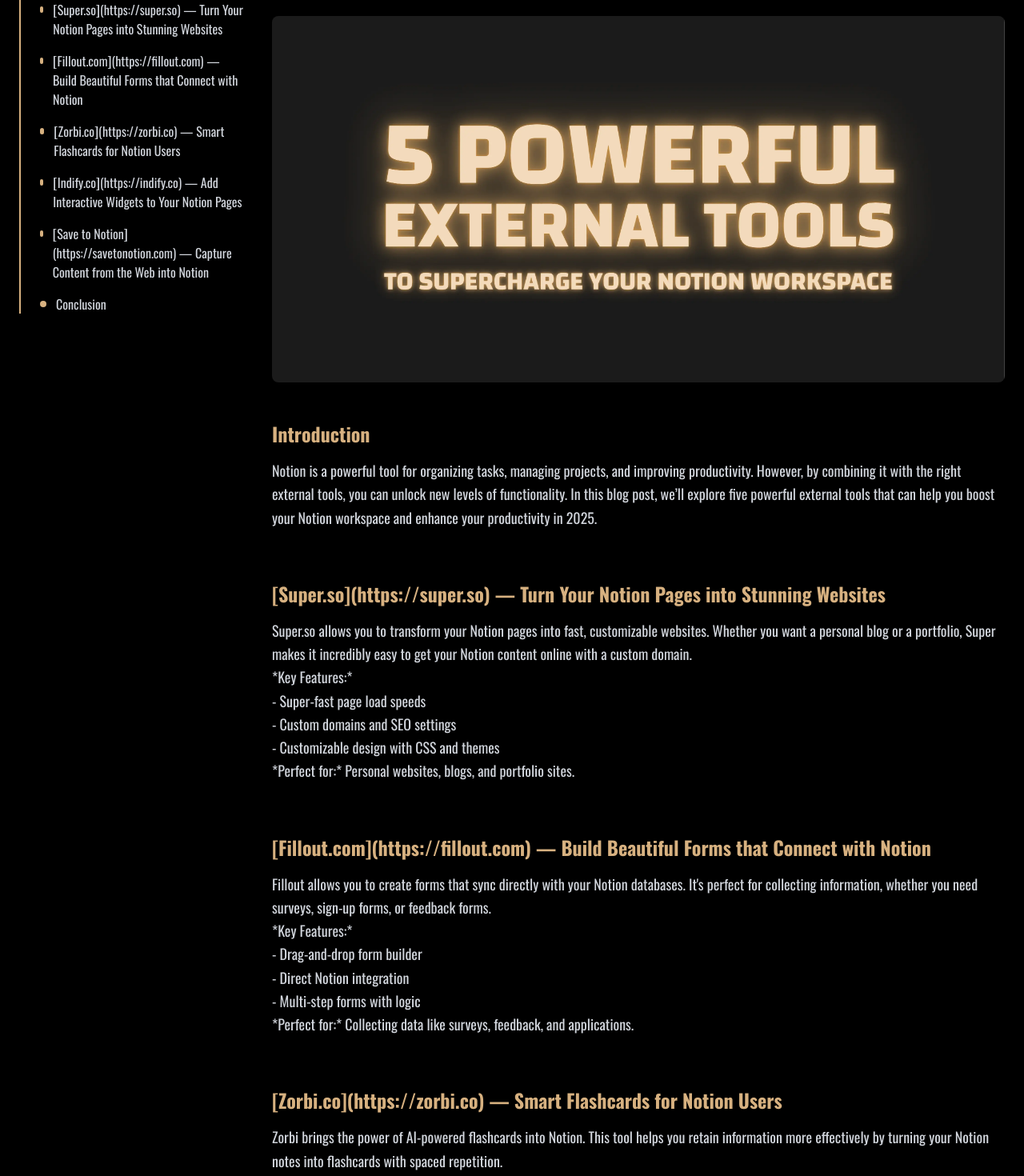
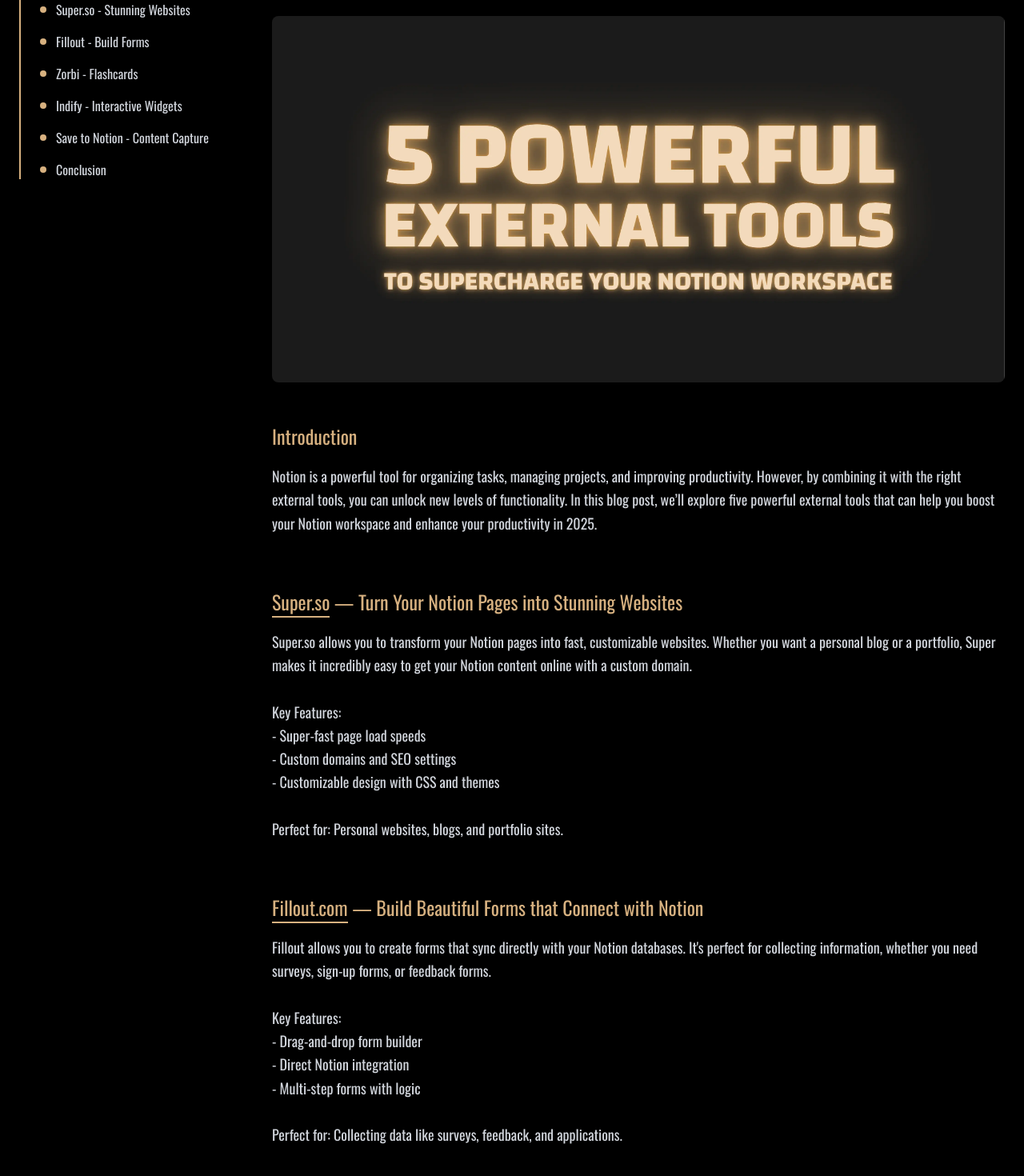
Before and after one commit to hazemyasserprg/mostafa-notion, a React (Vite) app: page /blogs/notion-external-tools in a window 1280 px wide. Shown: the part 180-1650 px from the top of the page at 80% size. Built offline with nearby package versions, Linux system fonts and the light colour scheme.

Commit message:
Updating Blogs

```diff
--- a/package.json
+++ b/package.json
@@ -19,6 +19,7 @@
     "react": "^19.0.0",
     "react-dom": "^19.0.0",
     "react-icons": "^5.5.0",
+    "react-markdown": "^10.1.0",
     "react-router-dom": "^7.4.1",
     "tailwindcss": "^4.0.17"
   },
--- a/src/data/blogsData.js
+++ b/src/data/blogsData.js
@@ -11,71 +11,83 @@
       {
         id: "intro",
         heading: "What is Notion?",
+        tocTitle: "Introduction to Notion", // New property for Table of Contents
         content:
           "Notion is a flexible tool for task management, note-taking, database creation, project organization, building wikis, and tracking goals and habits—all in one! Think of it as a combination of Google Docs, Trello, Evernote, and Todoist, but in a much smoother and more flexible way.",
       },
       {
         id: "why-notion",
         heading: "Why Do Millions Use Notion Daily?",
+        tocTitle: "Why Use Notion?", // New property for Table of Contents
         content:
           "Clean and easy-to-use interface.\n\nUnlimited customization.\n\nSuitable for individuals, teams, and businesses.\n\nIntegrates with external tools like Google Calendar and Slack.\n\nAvailable on the web, iOS, Android, Windows, and macOS.",
       },
       {
         id: "getting-started",
         heading: "How to Get Started with Notion?",
+        tocTitle: "Getting Started", // New property for Table of Contents
         content:
           "Sign up:\nGo to notion.so and sign up for free with your email or Google account.\n\nCreate Your First Page:\nStart by creating a new page, using ready-made templates or designing your page from scratch.\n\nLearn the Basics:\n\nBlocks: Everything in Notion is a block—paragraph, image, database...\n\nTemplates: Save time with pre-made templates for everything.\n\nDatabases: Fully customizable dynamic tables.\n\nLinking: Link pages together for easy navigation.",
       },
       {
         id: "students",
         heading: "Using Notion for Students",
+        tocTitle: "Notion for Students", // New property for Table of Contents
         content:
           "Notion is the perfect companion for every student:\n\n- Manage your study schedule.\n- Take organized notes.\n- Track tasks and project deadlines.\n- Create a question bank for revision.\n- Track grades and academic goals.",
       },
       {
         id: "student-tip",
         heading: "Tip for Students",
+        tocTitle: "Student Tips", // New property for Table of Contents
         content:
           'Try the "Study Hub" template to organize all your subjects in one place.',
       },
       {
         id: "work",
         heading: "Using Notion at Work",
+        tocTitle: "Notion at Work", // New property for Table of Contents
         content:
           "Whether you're an employee or managing a team:\n\n- Track goals and projects with Kanban boards.\n- Create a customer database (CRM).\n- Share files and branding.\n- Internal team communication with a Wiki.",
       },
       {
         id: "work-tip",
         heading: "Practical Example",
+        tocTitle: "Workplace Example", // New property for Table of Contents
         content:
           'The "Team Workspace" template includes meeting management, tasks, and weekly goals.',
       },
       {
         id: "life",
         heading: "Notion for Your Daily Life",
+        tocTitle: "Notion for Life", // New property for Table of Contents
         content:
           "- Track daily habits.\n- Set yearly goals.\n- Manage budget and expenses.\n- Organize trips and travels.\n- Track reading or language learning.",
       },
       {
         id: "life-tip",
         heading: "Suggested Template",
+        tocTitle: "Life Template", // New property for Table of Contents
         content: '"Life OS" – A comprehensive system for your personal life.',
       },
       {
         id: "advanced-tips",
         heading: "Advanced Tips for Using Notion Efficiently",
+        tocTitle: "Advanced Tips", // New property for Table of Contents
         content:
           "- Use keyboard shortcuts to save time.\n- Enable dark mode for eye comfort.\n- Link pages together for smoother navigation.\n- Try the Reminders feature for automatic alerts.\n- Create a weekly dashboard to track what's happening in your life.",
       },
       {
         id: "resources",
         heading: "Useful Resources",
+        tocTitle: "Notion Resources", // New property for Table of Contents
         content:
           "- Official Notion website: notion.so\n- Official Template Gallery: notion.so/templates\n- My YouTube Channel for Notion Tutorials: Mostafa Notion\n- Telegram Channel: Notion Muslims",
       },
       {
         id: "conclusion",
         heading: "Conclusion",
+        tocTitle: "Conclusion", // New property for Table of Contents
         content:
           "Notion is more than just an app—it's a complete system for organizing your life from A to Z.\n\nStart with a small step, and over time, you'll build a system that suits you perfectly. All you need is a little curiosity and creativity, and your productivity experience will be completely transformed.\n\nHave you tried Notion before? Share your thoughts in the comments or reach out if you'd like to get started with a custom system that fits your needs!",
       },
@@ -89,6 +101,7 @@
       {
         id: "intro",
         heading: "Introduction",
+        tocTitle: "Introduction", // New property for Table of Contents
         content:
           "Notion is a powerful tool for organizing tasks, managing projects, and improving productivity. However, by combining it with the right external tools, you can unlock new levels of functionality. In this blog post, we’ll explore five powerful external tools that can help you boost your Notion workspace and enhance your productivity in 2025.",
       },
@@ -96,40 +109,46 @@
         id: "super",
         heading:
           "[Super.so](https://super.so) — Turn Your Notion Pages into Stunning Websites",
+        tocTitle: "Super.so - Stunning Websites", // New property for Table of Contents
         content:
-          "Super.so allows you to transform your Notion pages into fast, customizable websites. Whether you want a personal blog or a portfolio, Super makes it incredibly easy to get your Notion content online with a custom domain.\n\n*Key Features:*\n- Super-fast page load speeds\n- Custom domains and SEO settings\n- Customizable design with CSS and themes\n\n*Perfect for:* Personal websites, blogs, and portfolio sites.",
+          "Super.so allows you to transform your Notion pages into fast, customizable websites. Whether you want a personal blog or a portfolio, Super makes it incredibly easy to get your Notion content online with a custom domain.\n\nKey Features:\n- Super-fast page load speeds\n- Custom domains and SEO settings\n- Customizable design with CSS and themes\n\nPerfect for: Personal websites, blogs, and portfolio sites.",
       },
       {
         id: "fillout",
         heading:
           "[Fillout.com](https://fillout.com) — Build Beautiful Forms that Connect with Notion",
+        tocTitle: "Fillout - Build Forms", // New property for Table of Contents
         content:
-          "Fillout allows you to create forms that sync directly with your Notion databases. It's perfect for collecting information, whether you need surveys, sign-up forms, or feedback forms.\n\n*Key Features:*\n- Drag-and-drop form builder\n- Direct Notion integration\n- Multi-step forms with logic\n\n*Perfect for:* Collecting data like surveys, feedback, and applications.",
+          "Fillout allows you to create forms that sync directly with your Notion databases. It's perfect for collecting information, whether you need surveys, sign-up forms, or feedback forms.\n\nKey Features:\n- Drag-and-drop form builder\n- Direct Notion integration\n- Multi-step forms with logic\n\nPerfect for: Collecting data like surveys, feedback, and applications.",
       },
       {
         id: "zorbi",
         heading:
-          "[Zorbi.co](https://zorbi.co) — Smart Flashcards for Notion Users",
+          "[Zorbi.com](https://zorbi.com) — Smart Flashcards for Notion Users",
+        tocTitle: "Zorbi - Flashcards", // New property for Table of Contents
         content:
-          "Zorbi brings the power of AI-powered flashcards into Notion. This tool helps you retain information more effectively by turning your Notion notes into flashcards with spaced repetition.\n\n*Key Features:*\n   - Create flashcards directly from Notion notes\n   - AI-powered spaced repetition\n   - Cross-platform support\n\n*Perfect for:* Students, language learners, and anyone who needs to memorize information.",
+          "Zorbi brings the power of AI-powered flashcards into Notion. This tool helps you retain information more effectively by turning your Notion notes into flashcards with spaced repetition.\n\nKey Features:\n   - Create flashcards directly from Notion notes\n   - AI-powered spaced repetition\n   - Cross-platform support\n\nPerfect for: Students, language learners, and anyone who needs to memorize information.",
       },
       {
         id: "indify",
         heading:
           "[Indify.co](https://indify.co) — Add Interactive Widgets to Your Notion Pages",
+        tocTitle: "Indify - Interactive Widgets", // New property for Table of Contents
         content:
-          "Indify makes your Notion workspace more interactive by allowing you to add widgets like weather, countdown timers, Google Calendar, and more. These widgets bring life to your Notion dashboard and keep you on top of your tasks and events.\n\n*Key Features:*\n- Embed popular widgets like weather, timers, and quotes\n- Seamless integration with Notion\n- Customizable widgets\n\n*Perfect for:* Creating dashboards, productivity setups, and tracking goals.",
+          "Indify makes your Notion workspace more interactive by allowing you to add widgets like weather, countdown timers, Google Calendar, and more. These widgets bring life to your Notion dashboard and keep you on top of your tasks and events.\n\nKey Features:\n- Embed popular widgets like weather, timers, and quotes\n- Seamless integration with Notion\n- Customizable widgets\n\nPerfect for: Creating dashboards, productivity setups, and tracking goals.",
       },
       {
         id: "save-to-notion",
         heading:
-          "[Save to Notion](https://savetonotion.com) — Capture Content from the Web into Notion",
+          "[Save to Notion](https://www.savetonotion.so/) — Capture Content from the Web into Notion",
+        tocTitle: "Save to Notion - Content Capture", // New property for Table of Contents
         content:
-          "Save to Notion is a browser extension that lets you capture content directly from the web into your Notion workspace. Whether it’s articles, bookmarks, or job posts, Save to Notion streamlines your content-saving process.\n\n*Key Features:*\n- Save articles, tweets, and websites to Notion\n- Create custom templates for different types of content\n- Automatically categorize content\n\n*Perfect for:* Content creators, researchers, and anyone who collects online resources.",
+          "Save to Notion is a browser extension that lets you capture content directly from the web into your Notion workspace. Whether it’s articles, bookmarks, or job posts, Save to Notion streamlines your content-saving process.\n\nKey Features:\n- Save articles, tweets, and websites to Notion\n- Create custom templates for different types of content\n- Automatically categorize content\n\nPerfect for: Content creators, researchers, and anyone who collects online resources.",
       },
       {
         id: "conclusion",
         heading: "Conclusion",
+        tocTitle: "Conclusion", // New property for Table of Contents
         content:
           "Notion is a powerful tool on its own, but integrating it with external tools like Super, Fillout, Zorbi, Indify, and Save to Notion can enhance your productivity and creativity even more. These tools add specific features to your Notion workspace, whether you're building a website, managing tasks, or studying.\n\nHave you used any of these tools? Or do you have any other recommendations? Let me know in the comments below or feel free to reach out for more tips on optimizing your Notion setup.",
       },
--- a/src/pages/BlogDetails.jsx
+++ b/src/pages/BlogDetails.jsx
@@ -1,6 +1,7 @@
 import { useParams } from "react-router-dom";
 import blogsData from "../data/blogsData";
 import BlurText from "../components/BlurText";
+import ReactMarkdown from "react-markdown";
 
 function BlogDetails() {
   const { slug } = useParams();
@@ -8,12 +9,28 @@
 
   if (!blog) return <div className="p-6">Blog not found.</div>;
 
-  const renderContentWithLineBreaks = (content) => {
-    const paragraphs = content.split("\n");
+  const formatContent = (content) => {
+    return content.replace(/\n/g, "<br />");
+  };
 
-    return paragraphs.map((para, index) => {
-      return <p key={index}>{para}</p>;
-    });
+  const customComponents = {
+    // For custom links
+    a: ({ href, children }) => (
+      <a
+        href={href}
+        target="_blank"
+        rel="noopener noreferrer"
+        className="text-main text-2xl font-normal cursor-pointer border-b-2 border-b-main hover:text-[25px]  transition-all duration-300 hover:border-b-gray-300 hover:text-gray-300"
+      >
+        {children}
+      </a>
+    ),
+
+    p: ({ children }) => (
+      <p className=" text-main leading-relaxed text-2xl font-normal">
+        {children}
+      </p>
+    ),
   };
 
   return (
@@ -36,7 +53,7 @@
                       href={`#${topic.id}`}
                       className="text-gray-300 hover:text-main transition-colors duration-300 font-medium"
                     >
-                      {topic.heading}
+                      {topic.tocTitle}
                     </a>
                   </li>
                 ))}
@@ -62,11 +79,16 @@
             {blog.topics.map((topic) => (
               <section key={topic.id} id={topic.id} className="mb-16">
                 <h3 className="text-2xl font-semibold text-main mb-4">
-                  {topic.heading}
+                  <ReactMarkdown components={customComponents}>
+                    {topic.heading}
+                  </ReactMarkdown>
                 </h3>
-                <p className="text-lg text-gray-300 leading-relaxed">
-                  {renderContentWithLineBreaks(topic.content)}
-                </p>
+                <p
+                  className="text-lg text-gray-300 leading-relaxed"
+                  dangerouslySetInnerHTML={{
+                    __html: formatContent(topic.content),
+                  }}
+                />
               </section>
             ))}
           </div>
```
Also changed, not shown: 1 other file (tests, documents, lock files or other folders).
